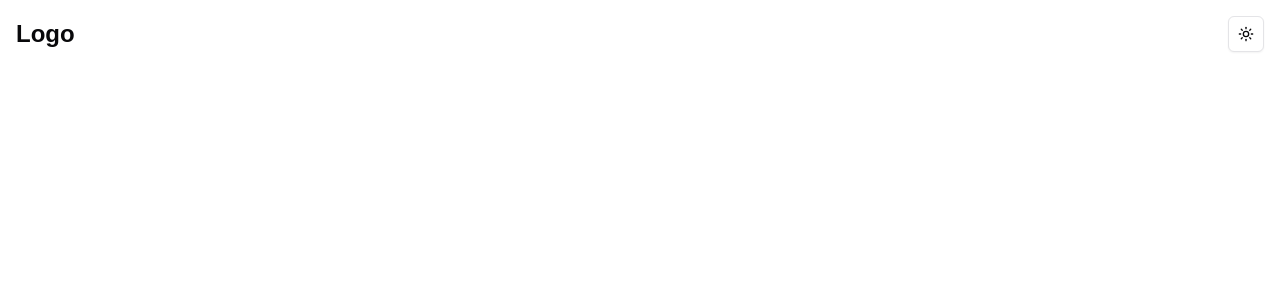
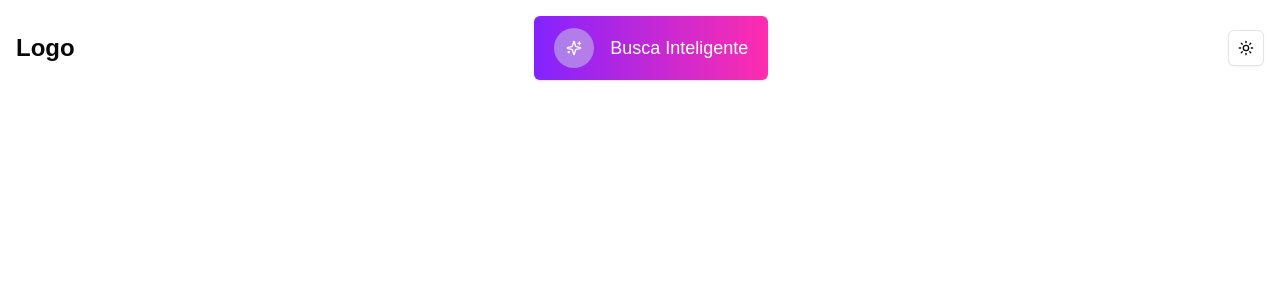
Before and after one commit to FelipeFlamarini/projetoCinema, a Next.js app: page / in a window 1280 px wide. Shown: the top 300 px of the page. Built offline with nearby package versions, Linux system fonts and the light colour scheme.

Commit message:
feat: add Stars icon and button for Busca Inteligente in header

```diff
--- a/components/main/header.tsx
+++ b/components/main/header.tsx
@@ -2,7 +2,7 @@
 
 import { useState, useEffect } from "react";
 import { useTheme } from "next-themes";
-import { Sun, Moon } from "lucide-react";
+import { Sun, Moon, Stars } from "lucide-react";
 import { Button } from "@/components/ui/button";
 import { ThemeToggleMenu } from "../theme-menu";
 
@@ -21,6 +21,12 @@ export default function Header() {
   return (
     <header className="flex items-center justify-between p-4 bg-background text-foreground">
       <div className="text-2xl font-bold">Logo</div>
+      <Button className="flex items-center px-5 py-8 text-white text-lg bg-gradient-to-r from-[#8323FF] to-[#FF2DAF]">
+        <div className="mr-2 bg-slate-300 bg-opacity-50 p-3 rounded-full text-lg backdrop-blur-sm">
+          <Stars />
+        </div>
+        Busca Inteligente
+      </Button>
       <ThemeToggleMenu />
     </header>
   );
```
